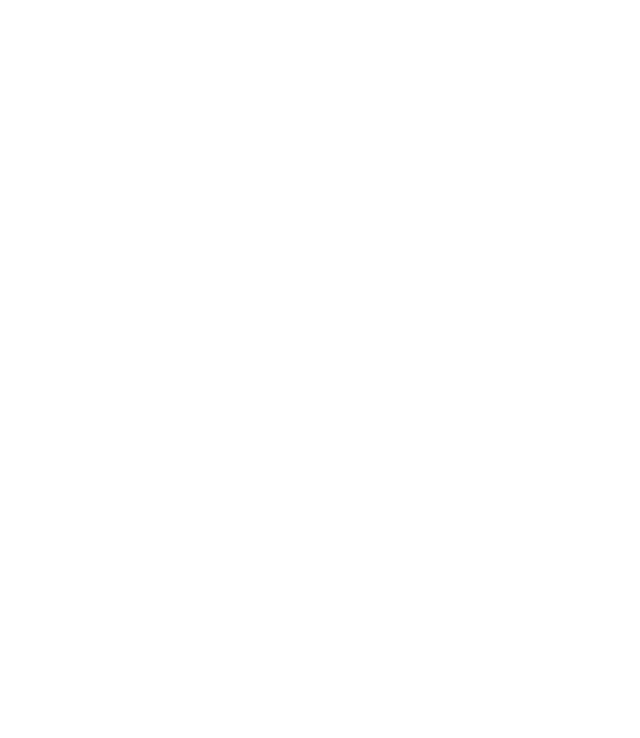
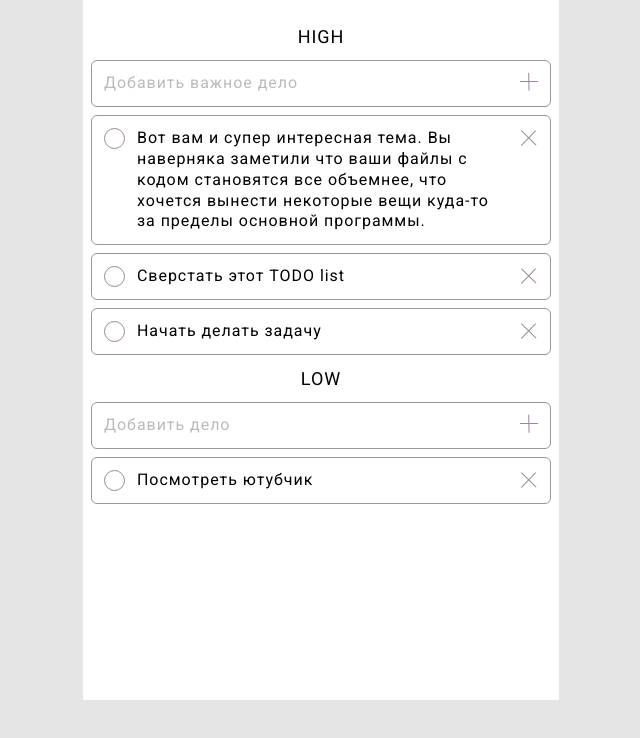
Before and after one commit to vladislav149/ToDo, a plain HTML site: page index.html in a window 1280 px wide. Shown: the whole page, without its empty margins (319-959 px from the left). Drawn offline with Linux system fonts and the light colour scheme.

Commit message:
made up the page and some logic

```diff
--- a/css/style.css
+++ b/css/style.css
@@ -11,9 +11,113 @@
 }
 
 body {
-  font-family: 'Work Sans';
-  min-height: 100vh;
+  font-family: 'Roboto', sans-serif;
+  font-weight: 400;
   display: flex;
   justify-content: center;
-  align-items: center;
+  background-color: #e5e5e5;
+  line-height: 1.3;
+  letter-spacing: 0.06em;
 }
+
+.btn {
+  height: 44px;
+  width: 44px;
+  position: absolute;
+  right: 0;
+  top: 0;
+  background-position: center;
+  background-repeat: no-repeat;
+  background-size: 20px;
+}
+
+.todo {
+  background-color: #ffffff;
+  width: 476px;
+  padding: 25px 8px;
+  min-height: 700px;
+}
+
+.status {
+  text-align: center;
+  font-size: 18px;
+  font-weight: 400;
+  margin-bottom: 12px;
+}
+
+.todo__box {
+  display: block;
+  position: relative;
+  margin-bottom: 8px;
+}
+
+.task {
+  padding: 12px 45px 12px 12px;
+  border: 1px solid #989898;
+  border-radius: 6px;
+  width: 100%;
+}
+
+.todo__new-task::placeholder {
+  color: #bbbbbb;
+}
+
+.todo__add-task {
+  background-image: url(../images/icon/add-task.svg);
+}
+
+.list-tasks__item {
+  margin-bottom: 8px;
+  position: relative;
+  padding-left: 45px;
+}
+
+.list-tasks__item:last-child {
+  margin-bottom: 12px;
+}
+
+.list-tasks__check {
+  appearance: none;
+  position: absolute;
+}
+
+.list-tasks__delete {
+  background-image: url(../images/icon/delete-task.svg);
+  background-size: 17px;
+}
+
+.list-tasks__text {
+  cursor: pointer;
+}
+
+.list-tasks__text::before {
+  content: "";
+  display: block;
+  width: 21px;
+  height: 21px;
+  border: 1px solid #998899;
+  border-radius: 50%;
+  position: absolute;
+  top: 12px;
+  left: 12px;
+  z-index: 1;
+}
+
+.list-tasks__text::after {
+  content: "";
+  display: block;
+  width: 15px;
+  height: 15px;
+  border-radius: 50%;
+  background-color: #c4c4c4;
+  position: absolute;
+  left: 15px;
+  top: 15px;
+  z-index: 2;
+  opacity: 0;
+  transition: opacity 0.3s;
+}
+
+.list-tasks__check:checked+.list-tasks__text::after {
+  opacity: 1;
+}
--- a/index.html
+++ b/index.html
@@ -7,13 +7,56 @@
   <meta name="viewport" content="width=device-width, initial-scale=1.0">
   <title>Список дел</title>
   <link rel="stylesheet" href="css/reset.css">
-
+  <link rel="preconnect" href="https://fonts.googleapis.com">
+  <link rel="preconnect" href="https://fonts.gstatic.com" crossorigin>
+  <link href="https://fonts.googleapis.com/css2?family=Roboto&display=swap" rel="stylesheet">
   <link rel="stylesheet" href="css/style.css">
 </head>
 
 <body>
   <form class="todo" action="#">
+    <h2 class="status">HIGH</h2>
+    <label class="todo__box" for="#">
+      <input class="todo__new-task task" type="text" placeholder="Добавить важное дело">
+      <button class="todo__add-task btn" type="button"></button>
+    </label>
 
+    <ul class="list-tasks">
+      <li class="list-tasks__item task">
+        <input class="list-tasks__check" type="checkbox" id="checkbox-1">
+        <label class="list-tasks__text" for="checkbox-1">Вот вам и супер интересная тема.
+          Вы наверняка заметили что ваши файлы с кодом становятся все объемнее, что хочется вынести некоторые вещи
+          куда-то за пределы основной программы.</label>
+        <button class="list-tasks__delete btn" type="button"></button>
+
+      </li>
+
+      <li class="list-tasks__item task">
+        <input class="list-tasks__check" type="checkbox" id="checkbox-2">
+        <label class="list-tasks__text" for="checkbox-2">Сверстать этот TODO list</label>
+        <button class="list-tasks__delete btn" type="button"></button>
+      </li>
+
+      <li class="list-tasks__item task">
+        <input class="list-tasks__check" type="checkbox" id="checkbox-3">
+        <label class="list-tasks__text" for="checkbox-3">Начать делать задачу</label>
+        <button class="list-tasks__delete btn" type="button"></button>
+      </li>
+    </ul>
+
+    <h2 class="status">LOW</h2>
+    <label class="todo__box" for="#">
+      <input class="todo__new-task task" type="text" placeholder="Добавить дело">
+      <button class="todo__add-task btn" type="button"></button>
+    </label>
+
+    <ul class="list-tasks">
+      <li class="list-tasks__item task">
+        <input class="list-tasks__check" type="checkbox" id="checkbox-4">
+        <label class="list-tasks__text" for="checkbox-4">Посмотреть ютубчик</label>
+        <button class="list-tasks__delete btn" type="button"></button>
+      </li>
+    </ul>
   </form>
 </body>
 <script type="module" src="js/main.js"></script>
--- a/js/main.js
+++ b/js/main.js
@@ -0,0 +1,17 @@
+import {
+  buttonAddTask
+} from './view.js';
+
+buttonAddTask.forEach(function (item) {
+  item.addEventListener("click", addNewTask)
+});
+
+function addNewTask() {
+  let ul = document.querySelector('.list-tasks');
+  let input = document.querySelector('.todo__new-task');
+  let textTask = input.value;
+  ul.insertAdjacentHTML('beforeend',
+    `<li class = "list-tasks__item task"><input class="list-tasks__check" type = "checkbox" id="checkbox-4"><label class="list-tasks__text" for="checkbox-4">${textTask}</label><button class="list-tasks__delete btn" type = "button"></button>`
+  );
+  input.value = '';
+}
--- a/js/view.js
+++ b/js/view.js
@@ -0,0 +1 @@
+export const buttonAddTask = document.querySelectorAll('.todo__add-task');
```
Also changed, not shown: images/icon/add-task.svg (added), images/icon/delete-task.svg (added), trash/pixelperfect.jpg (added), 1 other file.
